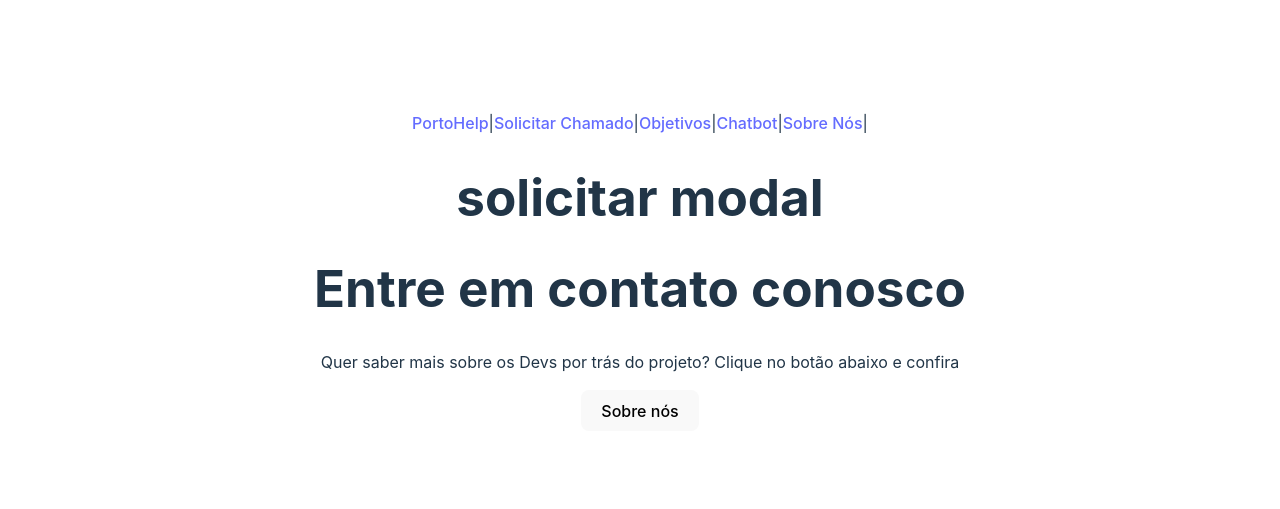
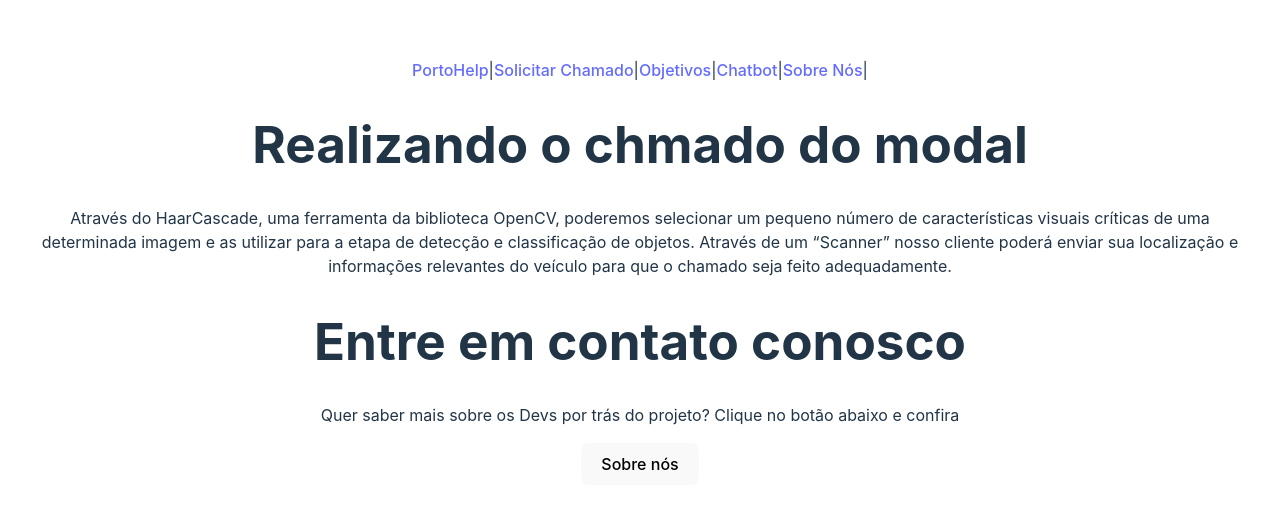
Before and after one commit to Rminoro/challengeWeb, a React (Vite) app in the folder challenge/: page /solicitar in a window 1280 px wide. Shown: the part 129-638 px from the top of the page. Built offline with nearby package versions, Linux system fonts and the light colour scheme.

Commit message:
Conteudo rodape

```diff
--- a/challenge/src/routes/solicitar/index.jsx
+++ b/challenge/src/routes/solicitar/index.jsx
@@ -3,7 +3,12 @@ export default function Solicitar(){
 
     return(
         <main>
-            <h1> solicitar modal</h1>
+            <h1> Realizando o chmado do modal</h1>
+            <div><p> Através do HaarCascade, uma ferramenta da biblioteca OpenCV, poderemos  selecionar um pequeno número
+                de características visuais críticas de uma determinada imagem e as utilizar para a etapa de detecção e
+                classificação de objetos. Através de um “Scanner” nosso cliente poderá enviar
+                 sua localização e informações relevantes do veículo para que o chamado seja feito adequadamente.</p></div>
+
         </main>
     )
 }
```
